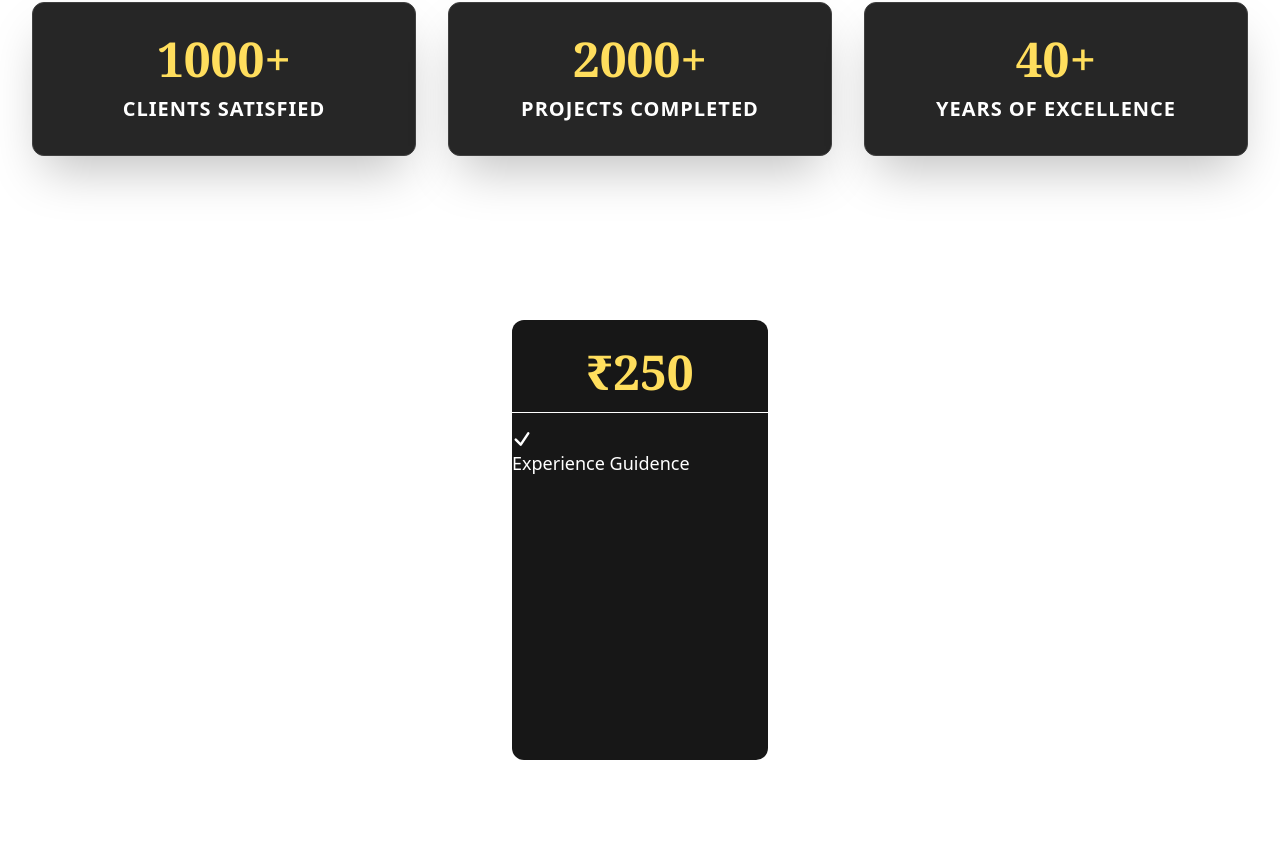
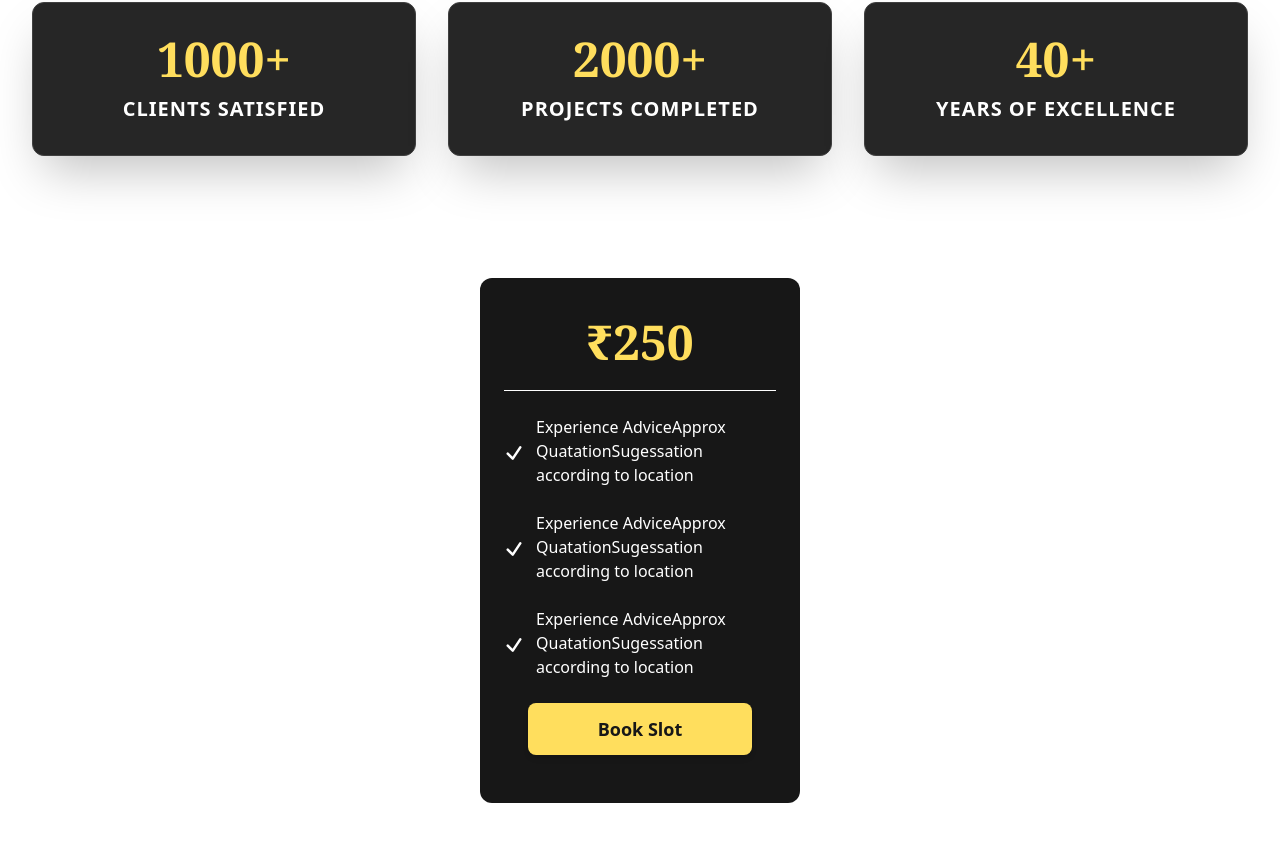
Before and after one commit to Tejas01-developes/carpenter-project, a Next.js app: page / in a window 1280 px wide. Shown: the part 758-1600 px from the top of the page. Built offline with nearby package versions, Linux system fonts and the light colour scheme.

Commit message:
service card displayed and adjusted

```diff
--- a/library/body/Services.tsx
+++ b/library/body/Services.tsx
@@ -1,18 +1,35 @@
 import { div } from "framer-motion/client"
 
 export const Services=()=>{
+
+    const features=[
+        "Experience Advice",
+        "Approx Quatation",
+        "Sugessation according to location"
+    ]
 return(
     <div  className=" h-[80vh] flex items-center justify-center" >
-       <div className="bg-neutral-900 h-[55vh] w-[20vw] rounded-xl">
-        <h1 className="text-[#ffde5d] text-5xl font-bold font-serif text-center mt-7">₹250
+       <div className="bg-neutral-900 min-h-[55vh] h-auto w-[320px] rounded-xl flex flex-col py-6">
+        <h1 className="text-[#ffde5d] text-5xl font-bold font-serif text-center mt-4">₹250
         </h1>
 
-        <hr className="border-white my-4"/>
-
-        <svg xmlns="http://www.w3.org/2000/svg" fill="none" viewBox="0 0 24 24" strokeWidth={3} stroke="currentColor" className="w-5 h-5 text-white">
+        <hr className="border-white my-6 mx-6"/>
+        <div className="flex flex-col gap-6 px-6 pb-6">
+        {features.map((key)=>(
+            <div key={key} className="flex items-center gap-3">
+                 <svg xmlns="http://www.w3.org/2000/svg" fill="none" viewBox="0 0 24 24" strokeWidth={3} stroke="currentColor" className="w-5 h-5 min-w-[20px] text-white shrink-0 mt-1">
         <path strokeLinecap="round" strokeLinejoin="round" d="M4.5 12.75l6 6 9-13.5"/>
         </svg>
-        <span className="text-white text-lg">Experience Guidence</span>
+        <span className="text-white text-base leading-realxed break-words ">{features}</span>
+
+            </div>
+        ))}
+        <div className="px-6 mt-auto">
+  <button className="w-full bg-[#ffde5d] text-neutral-900 font-bold text-lg py-3 rounded-lg hover:bg-yellow-400 hover:scale-[1.02] transition-all active:scale-95 shadow-md">Book Slot</button>
+        </div>
+        </div>
+
+
 
        </div>
 
```
